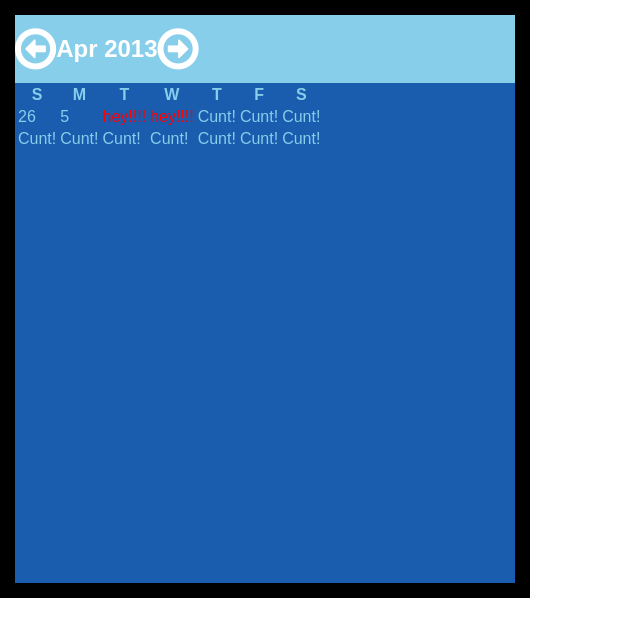
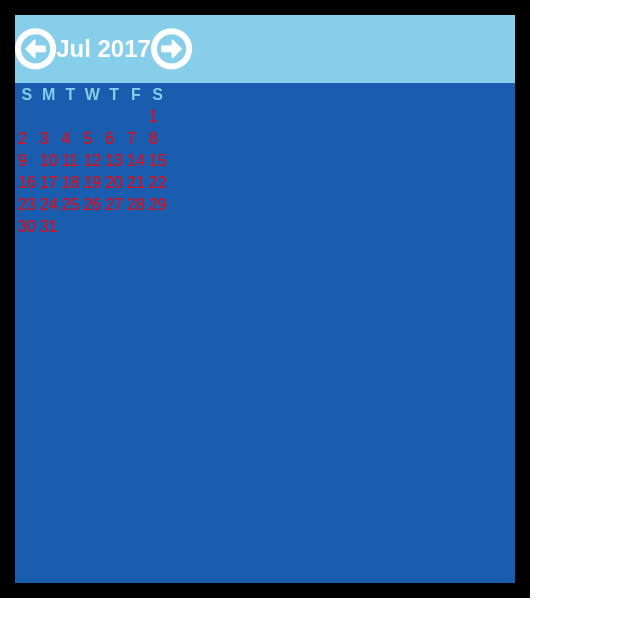
Before and after one commit to Bizkibit/iCalender, a React (Create React App) app: page / in a window 1280 px wide. Shown: the top 636 px of the page, without its empty margins (0-640 px from the left). Built offline with nearby package versions, Linux system fonts and the light colour scheme.

Commit message:
added a bunch of components

```diff
--- a/src/components/App.js
+++ b/src/components/App.js
@@ -3,7 +3,7 @@ import {Icalender} from './Icalender'
 
 let App = function(props) {
   return(
-    <Icalender selectDate="2013-04-26"/>
+    <Icalender selectDate="2017-07-16"/>
   )
 }
 
--- a/src/components/Body.js
+++ b/src/components/Body.js
@@ -2,9 +2,32 @@ import React from 'react'
 import {Date} from './Date'
 
 export class Body extends React.Component {
+  constructor(props) {
+    super(props)
+    this.populateCalender = this.populateCalender.bind(this);
+    this.createRow = this.createRow.bind(this);
+  }
+
+  populateCalender() {
+    let {firstDay} = this.props;
+    let kir = [];
+    for (let i=-firstDay; i <=30; i++ ) {
+      let kos = i < 0 ? (<td key={i}></td>) : (<Date date={i+1} key={i}/>)
+      kir.push(kos)
+    }
+    return kir;
+  }
+
+  createRow() {
+    let kir = this.populateCalender();
+    let kun = [];
+    for(let i = 0; i <= 6; i++ ) {
+    	kun.push(<tr key={i}>{kir.slice(i*7, (i+1)*7)}</tr>);
+    }
+    return kun;
+  }
 
   render() {
-    let {date, day} = this.props;
     let style={ backgroundColor: '#1a5daf',
                 color: 'skyblue',
                 width: '500px',
@@ -23,24 +46,7 @@ export class Body extends React.Component {
             <th>S</th>
           </thead>
           <tbody>
-            <tr>
-              <td>{date}</td>
-              <td>{day}</td>
-              <Date/>
-              <Date/>
-              <td>Cunt!</td>
-              <td>Cunt!</td>
-              <td>Cunt!</td>
-            </tr>
-            <tr>
-              <td>Cunt!</td>
-              <td>Cunt!</td>
-              <td>Cunt!</td>
-              <td>Cunt!</td>
-              <td>Cunt!</td>
-              <td>Cunt!</td>
-              <td>Cunt!</td>
-            </tr>
+              {this.createRow()}
           </tbody>
         </table>
       </div>
--- a/src/components/Date.js
+++ b/src/components/Date.js
@@ -3,7 +3,7 @@ import React from 'react'
 export class Date extends React.Component {
   render() {
     return(
-      <td style={{color: 'red'}}>hey!!!!</td>
+      <td style={{color: 'red'}}>{this.props.date}</td>
     )
   }
 }
--- a/src/components/Header.js
+++ b/src/components/Header.js
@@ -1,7 +1,8 @@
 import React from 'react'
 
+let MONTHS = ['Jan', 'Feb', 'Mar', 'Apr', 'May', 'Jun', 'Jul', 'Aug', 'Sep', 'Oct', 'Nov', 'Dec']
+
 export class Header extends React.Component {
-
   render()  {
     let style={backgroundColor: 'skyblue',
           display: 'flex',
@@ -13,7 +14,7 @@ export class Header extends React.Component {
     return(
       <div style={style}>
         <i className="fa fa-arrow-circle-o-left fa-3x" aria-hidden="true"></i>
-        <h2>{this.props.month} {this.props.year}</h2>
+        <h2>{MONTHS[this.props.month]} {this.props.year}</h2>
         <i className="fa fa-arrow-circle-o-right fa-3x" aria-hidden="true"></i>
       </div>
     )
--- a/src/components/Icalender.js
+++ b/src/components/Icalender.js
@@ -1,8 +1,6 @@
 import React from 'react'
 import {Header} from './Header'
 import {Body} from './Body'
-
-let MONTHS = ['Jan', 'Feb', 'Mar', 'Apr', 'May', 'Jun', 'Jul', 'Aug', 'Sep', 'Oct', 'Nov', 'Dec']
 
 export class Icalender extends React.Component {
 
@@ -12,13 +10,14 @@ export class Icalender extends React.Component {
 
     let date = selectDate.getDate();
     let day = selectDate.getDay();
-    let month = MONTHS[selectDate.getMonth()];
+    let month = selectDate.getMonth();
     let year = selectDate.getFullYear();
+    let firstDay = new Date(year, month, 1)
 
     return (
       <div style={{ border: '15px black solid', width: '500px' }}>
         <Header month={month} year={year}/>
-        <Body date={date} day={day}/>
+        <Body date={date} day={day} firstDay={firstDay.getDay()}/>
       </div>
     )
   }
```
